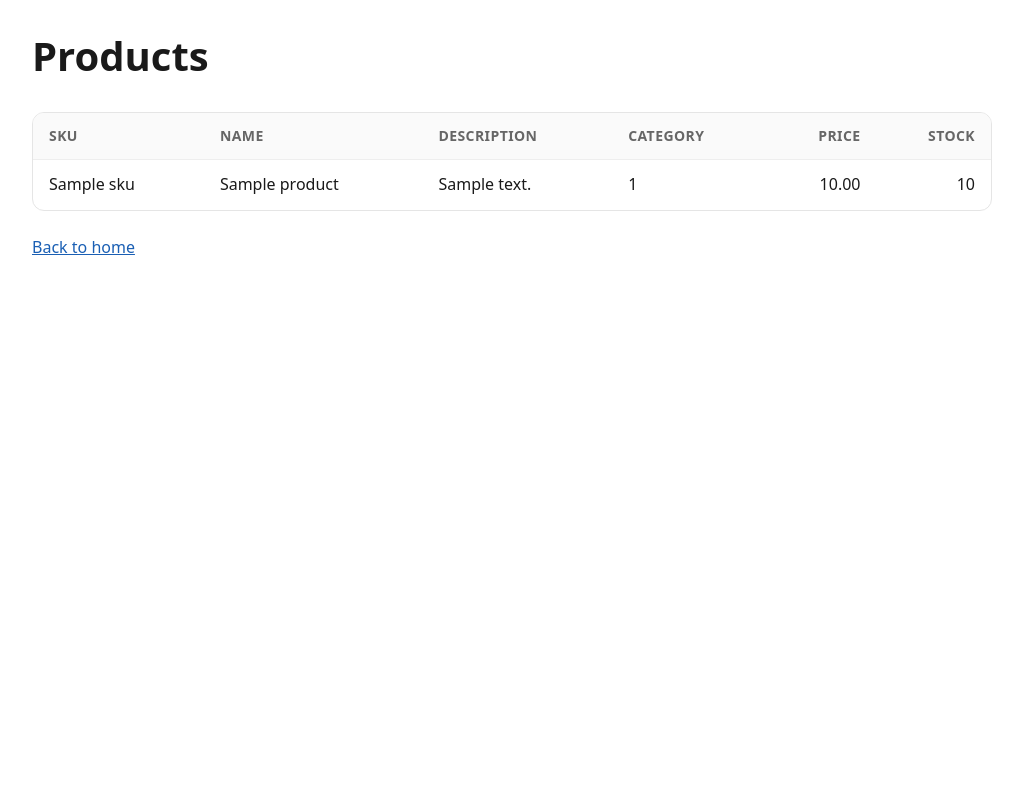
After one commit to martinsangdo/python_fastapi_finance, a FastAPI app: template vibe_projects/fastapi_template/templates/products.html in a window 1280 px wide. The commit adds this page. Shown: the whole page, without its empty margins (128-1151 px from the left). Run offline with FastAPI, Linux system fonts and the light colour scheme; the template is opened without the code that fills it: most values are stand-ins (such as "Sample title", 1, 10 or a date in 2020).

Commit message:
- Display list of products

```diff
--- a/vibe_projects/fastapi_template/app.py
+++ b/vibe_projects/fastapi_template/app.py
@@ -5,9 +5,13 @@ This is the entry point of the web app. Run it with:
     uvicorn app:app --reload
 """
 
-from fastapi import FastAPI, Request
+from fastapi import Depends, FastAPI, Request
 from fastapi.staticfiles import StaticFiles
 from fastapi.templating import Jinja2Templates
+from sqlalchemy.orm import Session
+
+from database import get_db
+from models import Product
 
 # Create the FastAPI application.
 # The title shows up in the auto-generated API docs at http://127.0.0.1:8000/docs
@@ -35,6 +39,23 @@ def home(request: Request):
     )
 
 
+@app.get("/products")
+def list_products(request: Request, db: Session = Depends(get_db)):
+    """Show every row from the "products" table.
+
+    `Depends(get_db)` asks FastAPI to open a database session before this
+    function runs, and to close it afterwards. We never open it by hand.
+    """
+    # SELECT * FROM products ORDER BY name
+    products = db.query(Product).order_by(Product.name).all()
+
+    return templates.TemplateResponse(
+        request=request,
+        name="products.html",
+        context={"products": products},
+    )
+
+
 @app.get("/health")
 def health():
     """A tiny endpoint you can call to check the app is alive."""
--- a/vibe_projects/fastapi_template/static/style.css
+++ b/vibe_projects/fastapi_template/static/style.css
@@ -14,22 +14,34 @@ body {
     color: #1a1a1a;
     line-height: 1.6;
 
-    /* Flexbox centers the card both horizontally and vertically. */
     display: flex;
-    align-items: center;
     justify-content: center;
     min-height: 100vh;
     padding: 1.5rem;
+
+    /* Vertically centered by default (used by the welcome page). */
+    align-items: center;
 }
 
+/* The products page is long, so start it at the top instead of centering it. */
+body.page {
+    align-items: flex-start;
+}
+
+/* The welcome page: a small centered box. */
 .card {
-    /* Never wider than 32rem, but shrinks freely on small screens. */
     width: 100%;
     max-width: 32rem;
     text-align: center;
     padding: 2.5rem 2rem;
     border: 1px solid #e5e5e5;
     border-radius: 12px;
+}
+
+/* The products page: a wider column of content. */
+.content {
+    width: 100%;
+    max-width: 60rem;
 }
 
 h1 {
@@ -41,3 +53,61 @@ h1 {
 p {
     color: #555555;
 }
+
+a {
+    color: #1a5fb4;
+}
+
+/* ---------- Products table ---------- */
+
+/* On a narrow screen the table scrolls sideways inside this box,
+   so the page itself never scrolls horizontally. */
+.table-wrapper {
+    overflow-x: auto;
+    margin: 1.5rem 0;
+    border: 1px solid #e5e5e5;
+    border-radius: 12px;
+}
+
+table {
+    /* Collapse removes the double lines between cells. */
+    border-collapse: collapse;
+    width: 100%;
+    /* Keeps columns readable rather than squashing them when scrolling. */
+    min-width: 44rem;
+}
+
+th,
+td {
+    padding: 0.75rem 1rem;
+    text-align: left;
+    /* A line under every row except the last one. */
+    border-bottom: 1px solid #eeeeee;
+}
+
+tbody tr:last-child td {
+    border-bottom: none;
+}
+
+thead th {
+    background-color: #fafafa;
+    font-size: 0.875rem;
+    text-transform: uppercase;
+    letter-spacing: 0.03em;
+    color: #666666;
+}
+
+/* Keep the SKU on a single line so it stays easy to read. */
+th:first-child,
+td:first-child {
+    white-space: nowrap;
+}
+
+/* Numbers read more easily when right-aligned. */
+.number {
+    text-align: right;
+}
+
+.empty {
+    margin: 1.5rem 0;
+}
--- a/vibe_projects/fastapi_template/templates/index.html
+++ b/vibe_projects/fastapi_template/templates/index.html
@@ -13,6 +13,7 @@
         <h1>Hello, World!</h1>
         <!-- The placeholder below is replaced by the value passed from app.py -->
         <p>{{ message }}</p>
+        <p><a href="/products">View products</a></p>
     </main>
 </body>
 </html>
--- /dev/null
+++ b/vibe_projects/fastapi_template/templates/products.html
@@ -0,0 +1,56 @@
+<!DOCTYPE html>
+<html lang="en">
+<head>
+    <meta charset="UTF-8">
+    <meta name="viewport" content="width=device-width, initial-scale=1.0">
+    <title>Products</title>
+    <link rel="stylesheet" href="{{ url_for('static', path='style.css') }}">
+</head>
+<body class="page">
+    <main class="content">
+        <h1>Products</h1>
+
+        {% if products %}
+            <!-- The wrapper lets the table scroll sideways on narrow screens
+                 instead of stretching the whole page. -->
+            <div class="table-wrapper">
+                <table>
+                    <thead>
+                        <tr>
+                            <th>SKU</th>
+                            <th>Name</th>
+                            <th>Description</th>
+                            <th>Category</th>
+                            <th class="number">Price</th>
+                            <th class="number">Stock</th>
+                        </tr>
+                    </thead>
+                    <tbody>
+                        <!-- Loop once per product returned by the route. -->
+                        {% for product in products %}
+                        <tr>
+                            <td>{{ product.sku }}</td>
+                            <td>{{ product.name }}</td>
+                            <!-- Empty values in the database show as a dash
+                                 instead of the word "None". -->
+                            <td>{{ product.description or "—" }}</td>
+                            <td>{{ product.category_id or "—" }}</td>
+                            <!-- Show the price with exactly two decimals. -->
+                            <td class="number">
+                                {{ "%.2f"|format(product.price) if product.price is not none else "—" }}
+                            </td>
+                            <td class="number">{{ product.stock_quantity }}</td>
+                        </tr>
+                        {% endfor %}
+                    </tbody>
+                </table>
+            </div>
+        {% else %}
+            <!-- Shown when the table is empty. -->
+            <p class="empty">No products found.</p>
+        {% endif %}
+
+        <p><a href="/">Back to home</a></p>
+    </main>
+</body>
+</html>
```
Also changed, not shown: vibe_projects/fastapi_template/models.py (added, +27 -0 lines), vibe_projects/fastapi_template/README.md.
